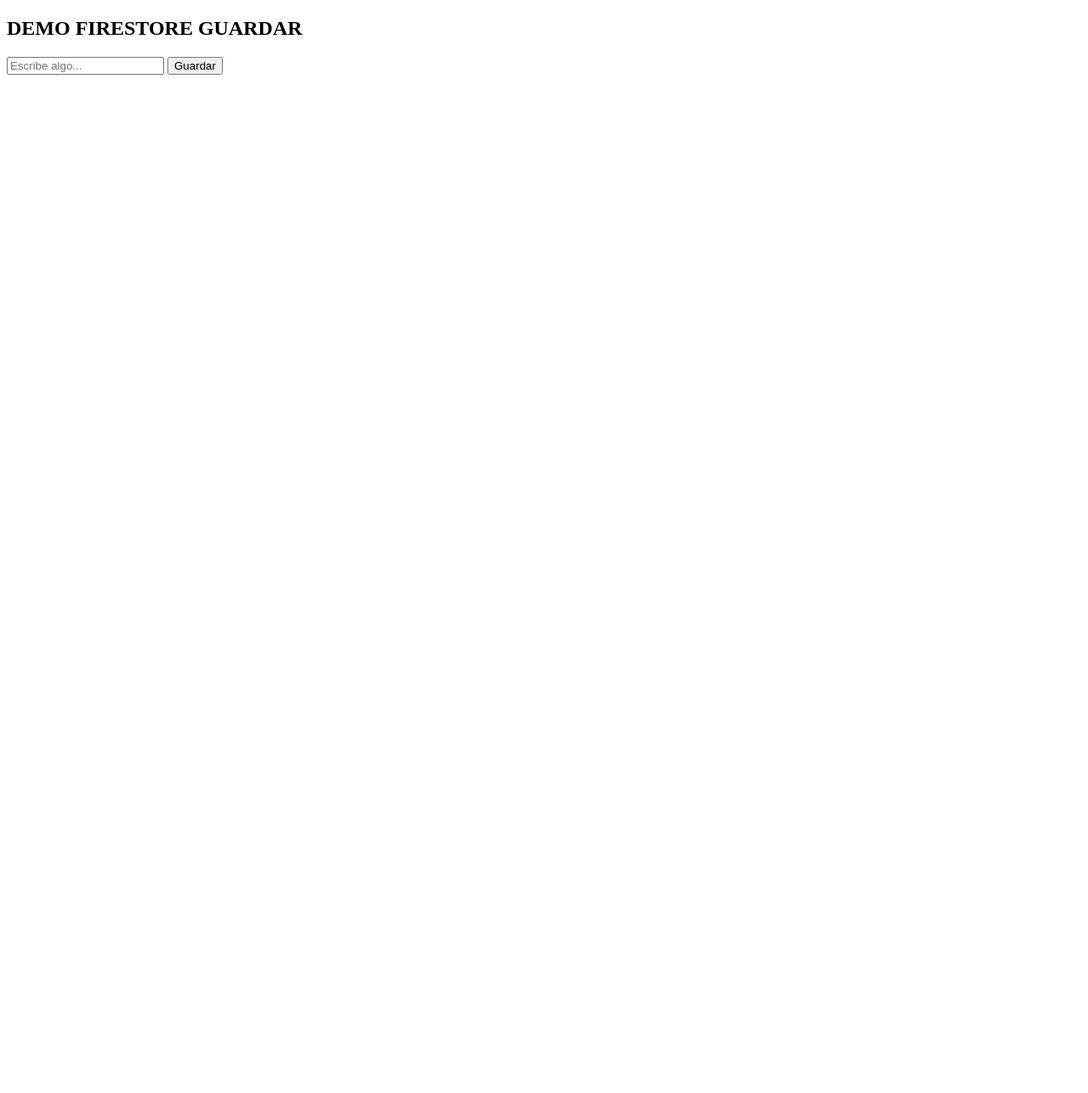
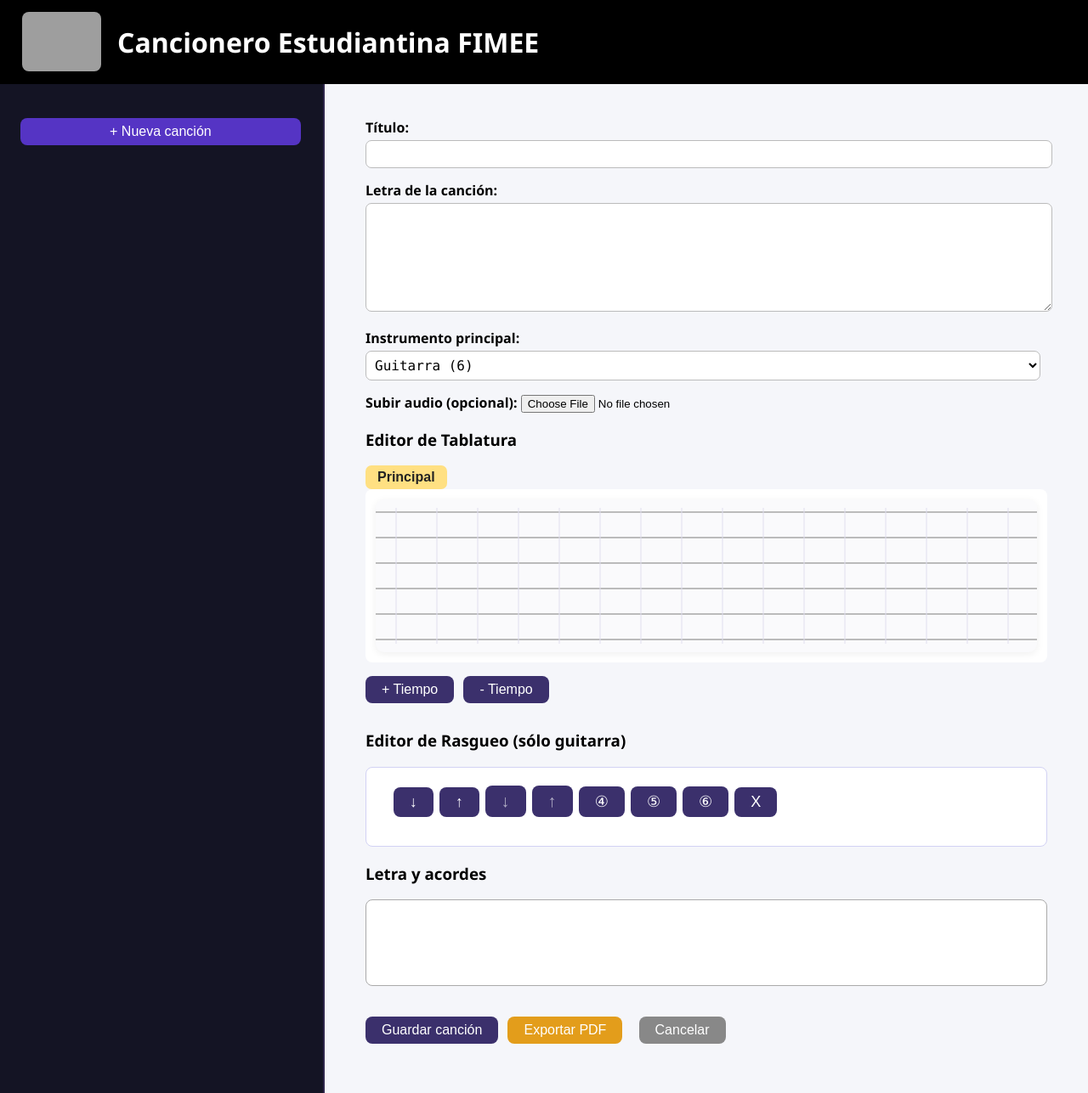
Before and after one commit to f-lopez-velazquez/EDISAPP, a plain HTML site: page index.html in a window 1280 px wide. Shown: the whole page at 85% size. Before the commit the page ends 800 px from the top, so only its background shows below. Drawn offline with Linux system fonts and the light colour scheme; no server answers; grey boxes are pictures that could not be loaded.

Commit message:
comienzoA1

```diff
--- a/index.html
+++ b/index.html
@@ -2,15 +2,79 @@
 <html lang="es">
 <head>
   <meta charset="UTF-8" />
-  <title>Demo Firestore Simple</title>
+  <meta name="viewport" content="width=device-width, initial-scale=1.0"/>
+  <title>Cancionero Estudiantina FIMEE</title>
+  <link rel="stylesheet" href="styles.css"/>
 </head>
 <body>
-  <h2>DEMO FIRESTORE GUARDAR</h2>
-  <form id="my-form">
-    <input id="txt" required placeholder="Escribe algo..." />
-    <button type="submit">Guardar</button>
-  </form>
-  <ul id="lista"></ul>
-  <script type="module" src="demo.js"></script>
+  <header>
+    <div class="header-bg">
+      <img src="https://i.imgur.com/sRgWLhM.png" alt="Logo Estudiantina" class="logo"/>
+      <h1>Cancionero Estudiantina FIMEE</h1>
+    </div>
+  </header>
+  <main>
+    <aside id="song-list-container">
+      <button id="new-song-btn">+ Nueva canción</button>
+      <ul id="song-list"></ul>
+    </aside>
+    <section id="song-editor-section">
+      <form id="song-form" autocomplete="off">
+        <label>
+          Título:
+          <input type="text" id="song-title" required />
+        </label>
+        <label>
+          Letra de la canción:
+          <textarea id="letra-in" rows="6" required></textarea>
+        </label>
+        <label>
+          Instrumento principal:
+          <select id="instrumento">
+            <option value="guitarra">Guitarra (6)</option>
+            <option value="laud">Laúd (6)</option>
+            <option value="bandurria">Bandurria (6)</option>
+            <option value="mandolina">Mandolina (4)</option>
+            <option value="tricordio">Tricordio (4)</option>
+            <option value="contrabajo">Contrabajo (4)</option>
+            <option value="guitarron">Guitarrón (6)</option>
+          </select>
+        </label>
+        <label>
+          Subir audio (opcional):
+          <input type="file" id="audio-upload" accept="audio/*" />
+        </label>
+        <audio id="audio-player" controls style="width:100%;margin:10px 0;display:none"></audio>
+        <div class="editor-group">
+          <h3>
+            Editor de Tablatura
+            <span id="tabs-voz"></span>
+          </h3>
+          <div id="tabs-voz-btns"></div>
+          <div id="tablatura"></div>
+          <button id="add-col" type="button">+ Tiempo</button>
+          <button id="del-col" type="button">- Tiempo</button>
+        </div>
+        <div class="editor-group">
+          <h3>Editor de Rasgueo (sólo guitarra)</h3>
+          <div id="rasgueo"></div>
+        </div>
+        <div class="editor-group">
+          <h3>Letra y acordes</h3>
+          <div id="letra"></div>
+        </div>
+        <div style="margin-top:18px;">
+          <button id="save-song" type="submit">Guardar canción</button>
+          <button id="pdf-song" type="button" style="background:#e39d1b;">Exportar PDF</button>
+          <button id="cancel-edit" type="button" style="background:#888;margin-left:8px;">Cancelar</button>
+        </div>
+        <div id="last-saved" style="font-size:0.95em; color:#999;margin-top:6px;"></div>
+      </form>
+    </section>
+  </main>
+  <div id="toast"></div>
+  <!-- html2pdf debe ir antes de main.js -->
+  <script src="https://cdnjs.cloudflare.com/ajax/libs/html2pdf.js/0.10.1/html2pdf.bundle.min.js"></script>
+  <script type="module" src="main.js"></script>
 </body>
 </html>
--- a/main.js
+++ b/main.js
@@ -2,6 +2,7 @@ import { initializeApp } from "https://www.gstatic.com/firebasejs/10.11.1/fireba
 import { getFirestore, collection, doc, setDoc, addDoc, onSnapshot } from "https://www.gstatic.com/firebasejs/10.11.1/firebase-firestore.js";
 import { getStorage, ref, uploadBytes, getDownloadURL } from "https://www.gstatic.com/firebasejs/10.11.1/firebase-storage.js";
 
+// Configuración de Firebase
 const firebaseConfig = {
   apiKey: "AIzaSyDtShAFym0sPrrkocsY48oAB2W4wbUD9ZY",
   authDomain: "edisapp-54c5c.firebaseapp.com",
@@ -14,6 +15,7 @@ const app = initializeApp(firebaseConfig);
 const db = getFirestore(app);
 const storage = getStorage(app);
 
+// Instrumentos y voces disponibles
 const INSTRUMENTS = {
   guitarra: 6,
   laud: 6,
@@ -38,7 +40,7 @@ let songList = [];
 let currentSong = null;
 let isNew = false;
 
-let tabData = {}; // {voz: matriz}
+let tabData = {};
 let letraOriginal = "";
 let acordesArriba = {};
 let rasgueoArr = [];
@@ -67,7 +69,7 @@ const tabsVozBtns = document.getElementById("tabs-voz-btns");
 const pdfBtn = document.getElementById("pdf-song");
 const lastSavedDiv = document.getElementById("last-saved");
 
-// --- SERIALIZACIÓN / DESERIALIZACIÓN de Tablaturas ---
+// SERIALIZACIÓN / DESERIALIZACIÓN de Tablaturas (Firestore no soporta arrays anidados)
 function serializeTab(tabMatriz) {
   const obj = {};
   for(let i=0; i<tabMatriz.length; i++) obj[i] = tabMatriz[i];
@@ -79,7 +81,7 @@ function deserializeTab(tabObj) {
   return Object.keys(tabObj).sort((a,b)=>a-b).map(k => tabObj[k]);
 }
 
-// --- Escucha en tiempo real ---
+// Escucha en tiempo real Firestore
 onSnapshot(collection(db, "canciones"), (snap) => {
   songList = [];
   snap.forEach(doc => songList.push({id:doc.id, ...doc.data()}));
@@ -451,7 +453,6 @@ songForm.onsubmit = async function(e) {
   lastSavedData = JSON.stringify(data);
 };
 function getCurrentSongData() {
-  // SERIALIZA la tablatura
   const tablaturaObj = {};
   for(const voz in tabData) {
     tablaturaObj[voz] = serializeTab(tabData[voz]);
```
